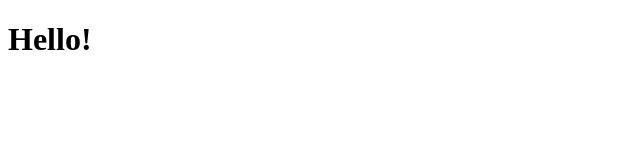
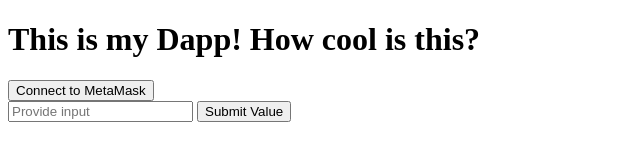
Before and after one commit to shaneauerbach/blockchain-developer-bootcamp-final-project, a plain HTML site: page index.html in a window 1280 px wide. Shown: the whole page, without its empty margins (0-640 px from the left). Drawn offline with Linux system fonts and the light colour scheme.

Commit message:
works on frontend

```diff
--- a/index.html
+++ b/index.html
@@ -1,4 +1,29 @@
 <!DOCTYPE html>
 <html lang="en">
-<h1>Hello!</h1>
+<head>
+    <meta charset="UTF-8">
+    <meta http-equiv="X-UA-Compatible" content="IE=edge">
+    <meta name="viewport" content="width=device-width, initial-scale=1.0">
+    <title>My Simple Dapp</title>
+    <script src="https://cdn.jsdelivr.net/npm/web3@latest/dist/web3.min.js"></script>
+</head>
+<body>
+    <h1>This is my Dapp! How cool is this?</h1>
+
+    <!-- 1. detect MetaMask is / is not installed -->
+    <div id="mm-detected"></div>
+    <!-- 2. allow the user to get access to MetaMask -->
+    <button id="mm-connect">Connect to MetaMask</button>
+    <div id="mm-current-account"></div>
+    <!-- 3. allow the user to send a transaction / update contract state (i.e. send a transaction to a contract) -->
+    <input
+        id="ss-input-box"
+        type="number"
+        placeholder="Provide input"/>
+    <button id="ss-input-button">Submit Value</button>
+
+    <!-- 4. allow the user to read state from a contract -->
+
+    <script src="dapp.js"></script>
+</body>
 </html>
```
Also changed, not shown: index_example.html (renamed from index_real.html).
